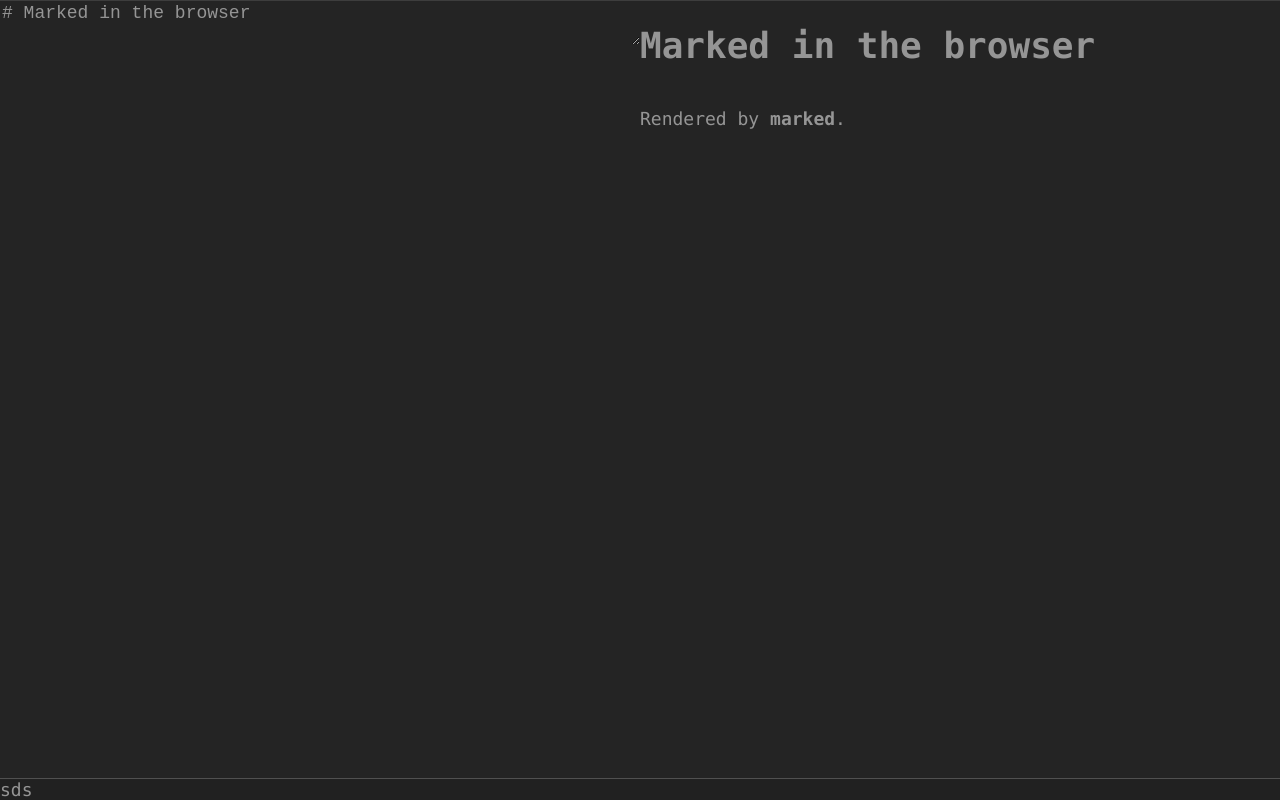
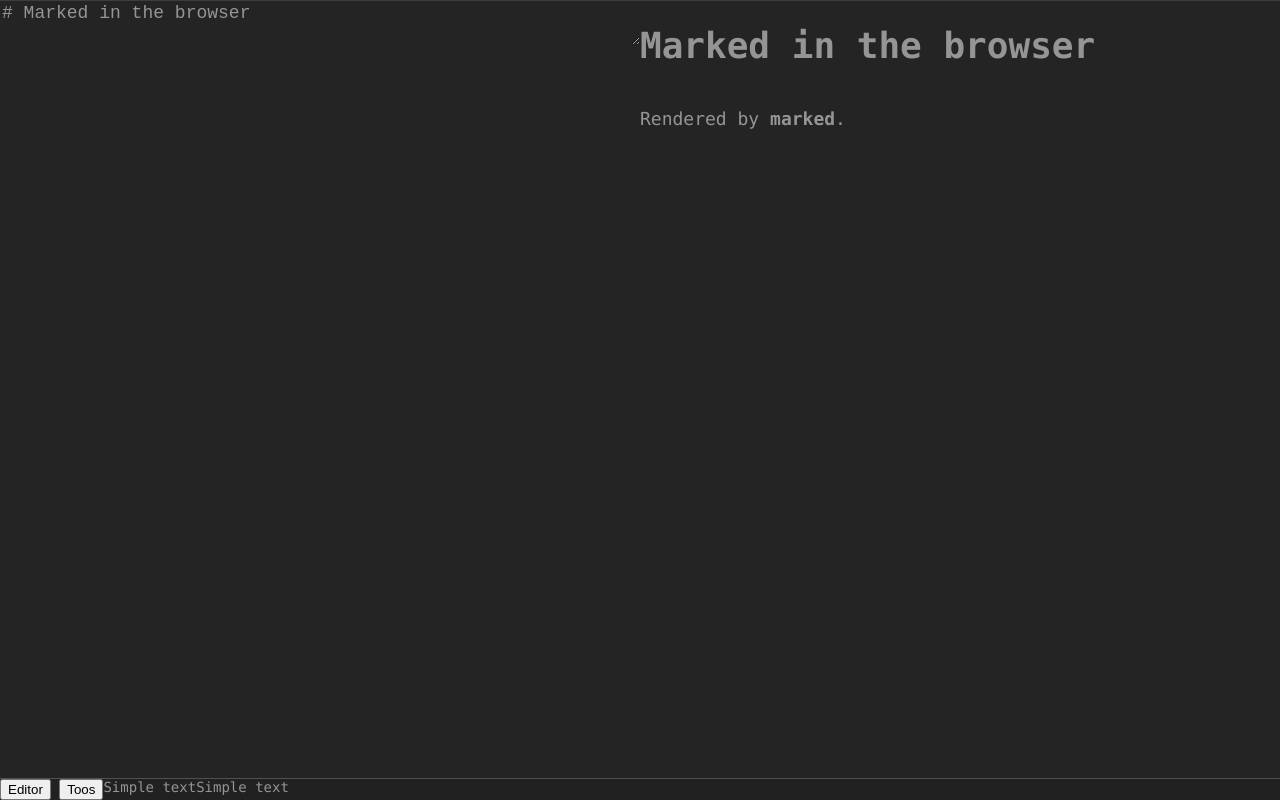
Before and after one commit to danilin-em/NEWTAB.md, a website built with webpack: page src/index.html in a window 1280 px wide. Built offline with nearby package versions, Linux system fonts and the light colour scheme; some packages are replaced by stand-ins of ours; no server answers.

Commit message:
add buttons in tool bar

```diff
--- a/src/index.html
+++ b/src/index.html
@@ -16,7 +16,24 @@
             <div id="content"></div>
         </div>
         <div id="tools">
-            sds
+            <div id="buttons">
+                <button type="button">
+                    Editor
+                </button>
+                <button type="button">
+                    Toos
+                </button>
+            </div>
+            <div>
+                <div class="tools-list">
+                    <div class="tools-list-item">
+                        Simple text
+                    </div>
+                    <div class="tools-list-item">
+                        Simple text
+                    </div>
+                </div>
+            </div>
         </div>
     </div>
 </body>
--- a/src/main.css
+++ b/src/main.css
@@ -47,7 +47,12 @@
         bottom: 0;
         right: 0;
         left: 0;
+        display: flex;
+        font-size: 14px;
     }
+        .tools-list{
+            display: flex;
+        }
 .list-root {
     list-style-type: none;
     margin: 0;
```
